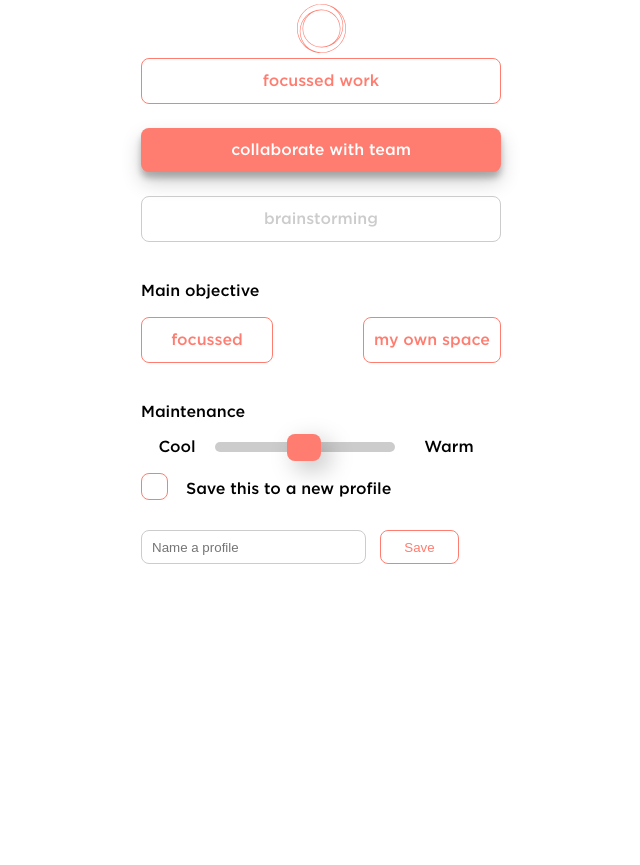
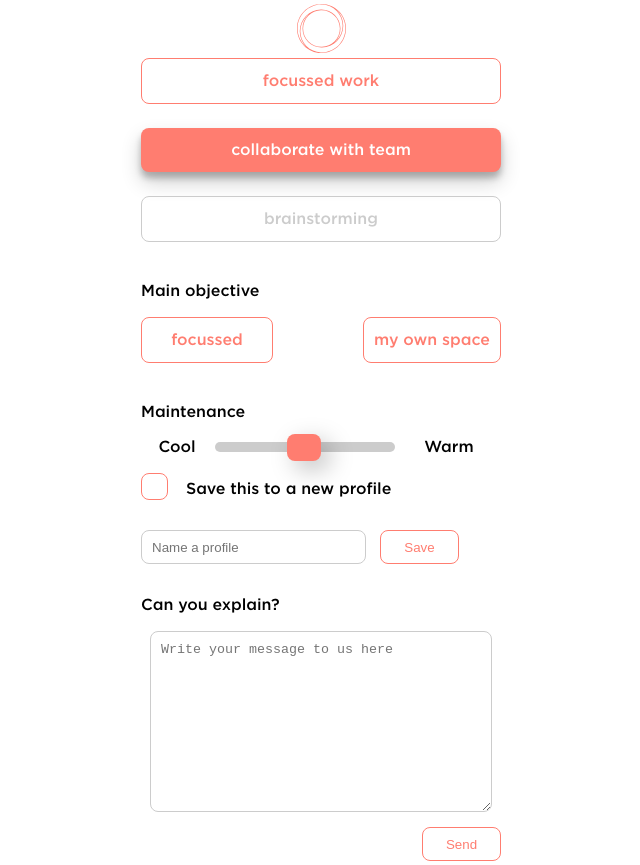
Before and after one commit to RoyBurnet/nextstep, a React (Create React App) app: page / in a window 1280 px wide. Shown: the whole page, without its empty margins (319-959 px from the left). Before the commit the page ends 800 px from the top, so only its background shows below. Built offline with nearby package versions, Linux system fonts and the light colour scheme.

Commit message:
commit added text area

```diff
--- a/src/App.css
+++ b/src/App.css
@@ -63,6 +63,10 @@
   align-content: flex-start;
   width: 100%;
   text-align: left;
+}
+
+.float-right{
+  float:right;
 }
 
 .btn-container {
@@ -152,8 +156,12 @@
   padding-right:20px
 }
 
+.mt-10{
+  margin-top:10px;
+}
 
-/* Text field */
+
+/* Text (Area)field */
 .input-group {
   position: relative;
   display: table;
@@ -168,6 +176,15 @@
   background: #FFFFFF;
   border: 1px solid #CCCCCC;
   box-sizing: border-box;
+  border-radius: 8px;
+  padding: 10px;
+}
+
+.form-control-area{
+  width:  320px;
+  height: 159px;
+  background: #FFFFFF;
+  border: 1px solid #CCCCCC;
   border-radius: 8px;
   padding: 10px;
 }
--- a/src/App.js
+++ b/src/App.js
@@ -22,6 +22,7 @@ export default function App() {
       <RangeSlider title='Maintenance' minText='Cool' maxText='Warm' />
       <CheckBox title='Save this to a new profile'/>
       <TextField placeholder='Name a profile'/>
+      <TextAreaField title='Can you explain?' placeholder='Write your message to us here'/>
     </div>
   );
 }
@@ -101,3 +102,13 @@ function TextField({ placeholder }){
     </div>
   );
 }
+
+function TextAreaField({ title, placeholder }){
+  return (
+    <div class="input-group">
+      <p className='text'>{title}</p>
+      <textarea placeholder={placeholder} class="form-control-area"/>
+      <button class="small-btn float-right mt-10">Send</button>
+    </div>
+  );
+}
```
Lines whose indentation alone changed are shown as unchanged.
